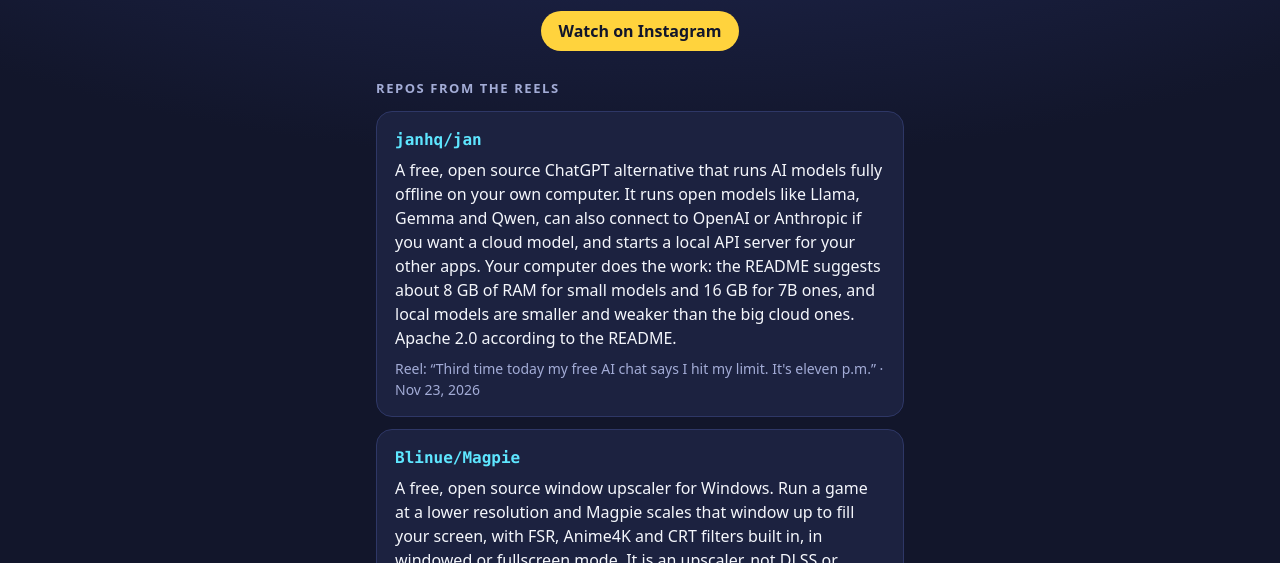
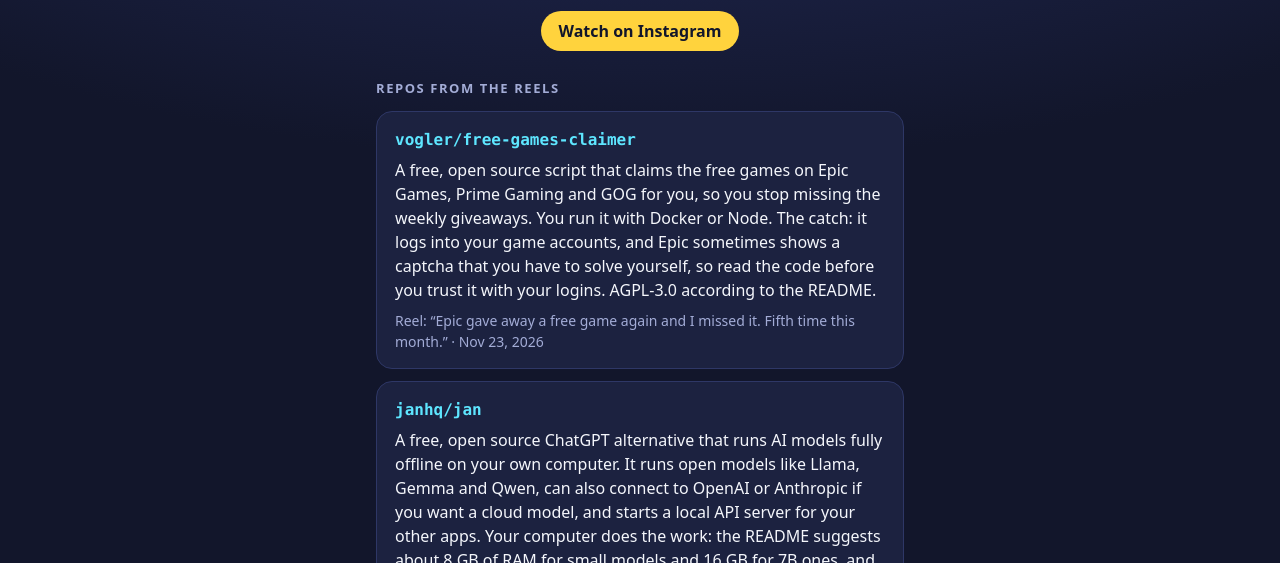
Before and after one commit to RizgarOzan/commitcinema, a plain HTML site: page index.html in a window 1280 px wide. Shown: the part 237-800 px from the top of the page. Drawn offline with Linux system fonts and the light colour scheme.

Commit message:
Add vogler/free-games-claimer from the Nov 23 reel
Third reel of the day. It claims the free Epic, Prime Gaming and GOG games for you. I wrote the login and captcha catch into the card so nobody hands over their accounts without reading the code first.

```diff
--- a/index.html
+++ b/index.html
@@ -40,6 +40,12 @@
   </header>
 
   <h2>Repos from the reels</h2>
+
+  <a class="repo" href="https://github.com/vogler/free-games-claimer">
+    <div class="name">vogler/free-games-claimer</div>
+    <div class="what">A free, open source script that claims the free games on Epic Games, Prime Gaming and GOG for you, so you stop missing the weekly giveaways. You run it with Docker or Node. The catch: it logs into your game accounts, and Epic sometimes shows a captcha that you have to solve yourself, so read the code before you trust it with your logins. AGPL-3.0 according to the README.</div>
+    <div class="meta">Reel: “Epic gave away a free game again and I missed it. Fifth time this month.” · Nov 23, 2026</div>
+  </a>
 
   <a class="repo" href="https://github.com/janhq/jan">
     <div class="name">janhq/jan</div>
```
Also changed, not shown: 1 other file.
